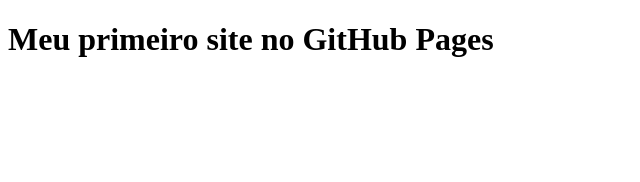
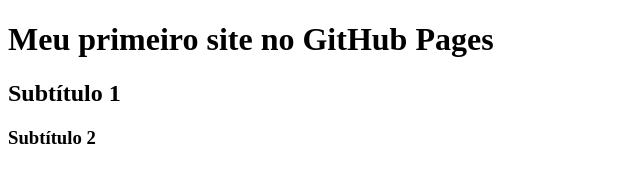
Before and after one commit to migpernet/meu-primeiro-site-publicado, a plain HTML site: page index.html in a window 1280 px wide. Shown: the whole page, without its empty margins (0-640 px from the left). Drawn offline with Linux system fonts and the light colour scheme.

Commit message:
Add files via upload

```diff
--- a/index.html
+++ b/index.html
@@ -6,5 +6,7 @@
     </head>
     <body>
         <h1>Meu primeiro site no GitHub Pages</h1>
+        <h2>Subtítulo 1 </h2>
+        <h3>Subtítulo 2</h3>
     </body>
 </html>
```
